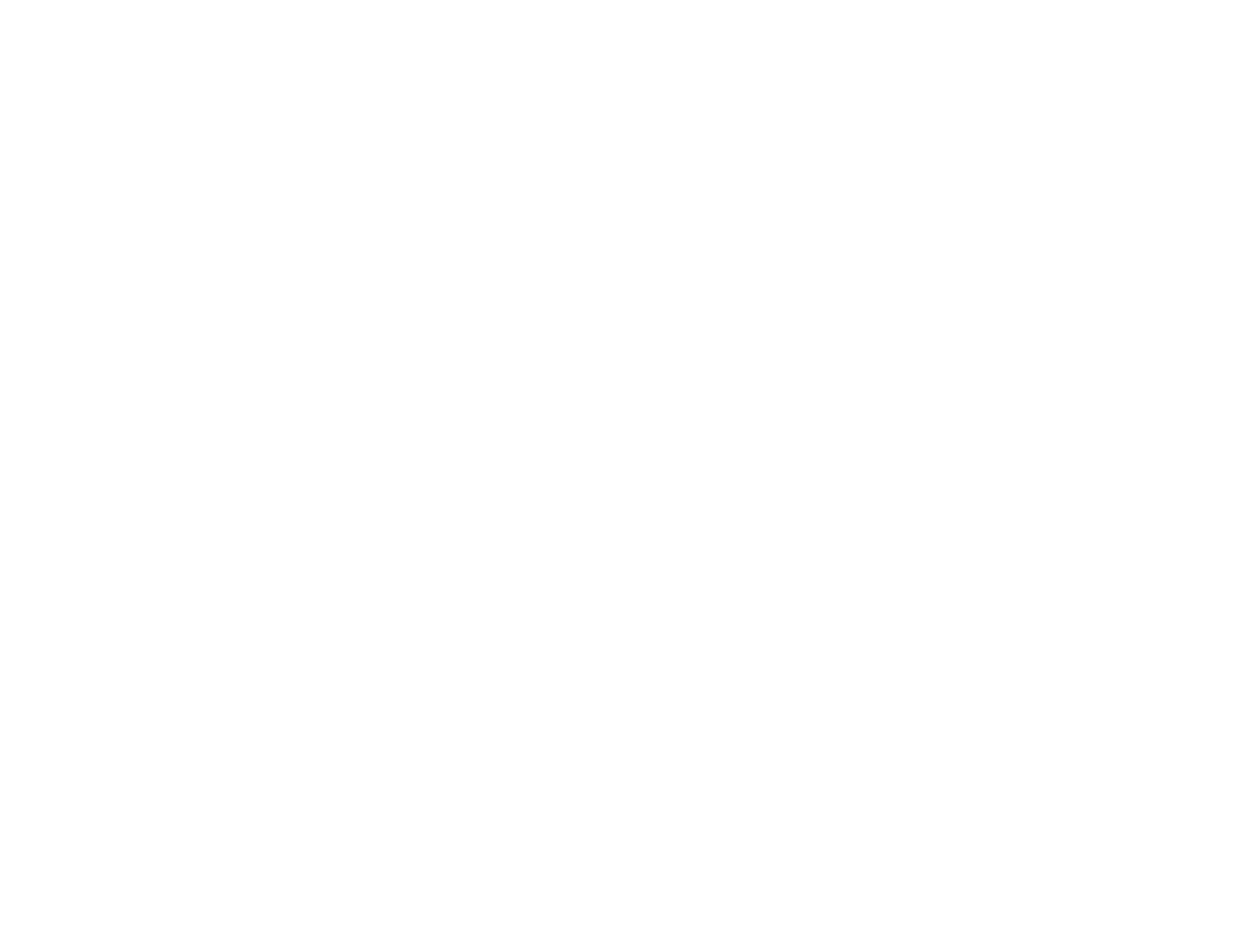
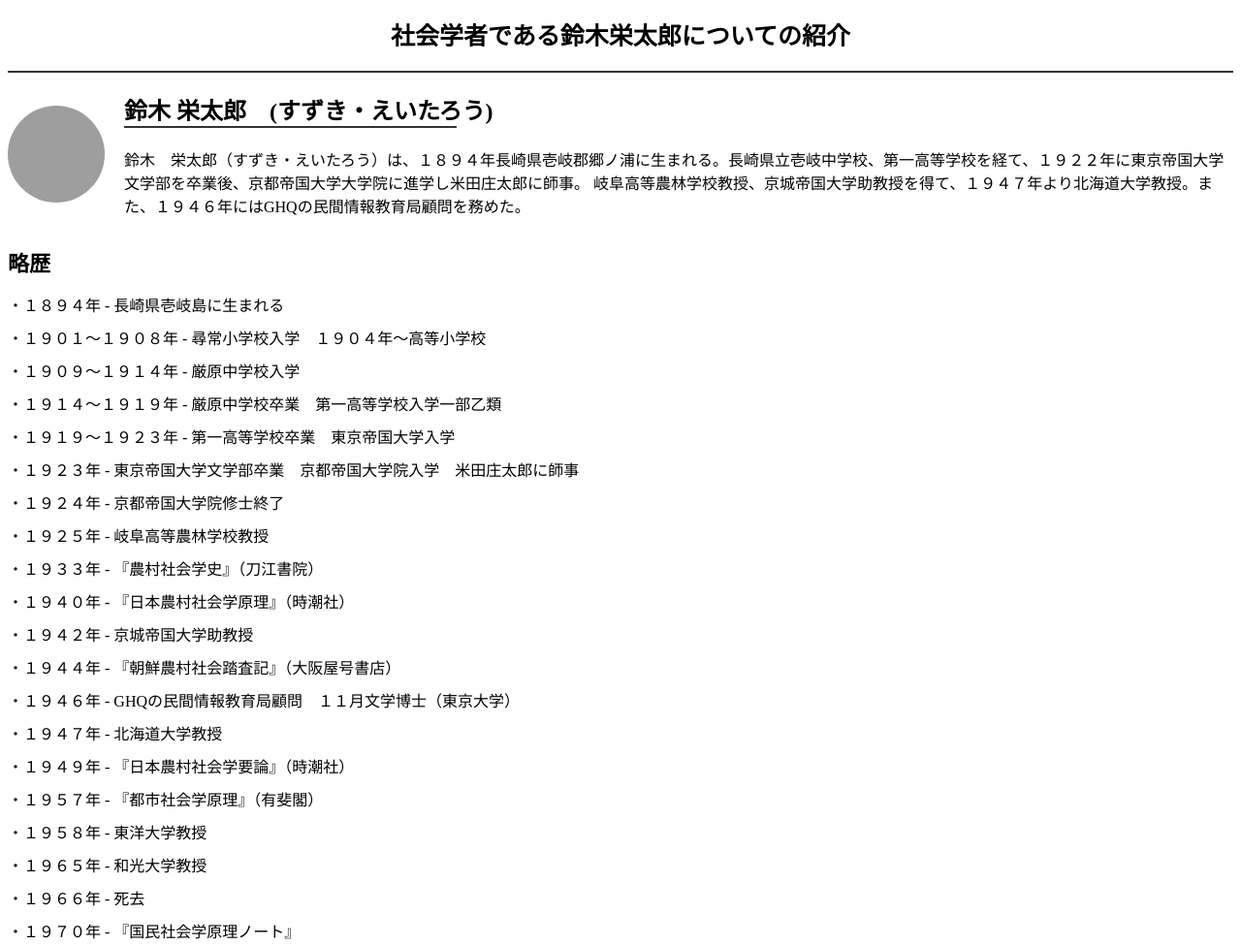
Before and after one commit to yuyawesleyan/archive-suzukieitarou, a plain HTML site: page pagethree.html in a window 1280 px wide. Shown: the whole page at 97% size. Before the commit the page ends 800 px from the top, so only its background shows below. Drawn offline with Linux system fonts and the light colour scheme; grey boxes are pictures that could not be loaded.

Commit message:
Add files via upload

```diff
--- a/pagethree.html
+++ b/pagethree.html
@@ -0,0 +1,145 @@
+<!DOCTYPE html>
+<html lang="ja">
+<head>
+    <meta charset="UTF-8">
+    <meta name="viewport" content="width=device-width, initial-scale=1.0">
+    <title>人物紹介</title>
+
+<style>
+    h1{
+        font-size: 25px;
+        color: black;
+        text-align: center;
+    }
+
+    p{
+        font-size: 20px
+        ;
+    }
+
+    container {
+    text-align: center;
+}
+
+container {
+    width: 80%; /* コンテナの幅を設定 */
+    text-align: center; /* デフォルトで中央揃え */
+}
+
+.profile {
+    display: flex;
+    align-items: center; /* 縦方向に中央揃え */
+    justify-content: flex-start; /* 左寄せ */
+    margin: 20px auto; /* 上下のマージンを追加し、左右を自動でセンタリング */
+}
+
+.profile-photo {
+    border-radius: 50%;
+    width: 100px; /* 画像の幅を100pxに設定 */
+    height: 100px; /* 画像の高さを100pxに設定 */
+    object-fit: cover;
+    margin-right: 20px; /* 画像と名前の間にスペースを追加 */
+}
+
+.profile-info {
+    display: flex;
+    flex-direction: column; /* 縦方向に配置 */
+    align-items: flex-start; /* 左寄せ */
+}
+
+.profile-name {
+    font-size: 24px;
+    font-weight: bold;
+    margin-bottom: -20px;
+}
+
+hr {
+    border: none;
+    border-top: 2px solid #333;
+    margin: 20px 0;
+    width: 100%;
+}
+
+hr.second-line {
+    border: none;
+    border-top: 2px solid #333;
+    margin: １00px 0;
+    width: 30%;
+}
+
+profile-text {
+    font-size: 16px;
+    line-height: 1.5; /* 行間を調整 */
+    margin-top: 10px; /* 横線と文章の間にスペースを追加 */
+}
+
+.profile-bio {
+    text-align: left; /* 略歴を左寄せ */
+    margin-top: 30px; /* 略歴セクションとプロフィールの間にスペースを追加 */
+}
+
+.profile-bio h2 {
+    font-size: 22px; /* 略歴見出しのフォントサイズ */
+    margin-bottom: 15px; /* 見出しとリストの間にスペースを追加 */
+}
+
+.profile-bio ul {
+    list-style-type: none; /* リストマーカーを削除 */
+    padding: 0; /* パディングをリセット */
+}
+
+.profile-bio li {
+    font-size: 16px; /* 略歴リスト項目のフォントサイズ */
+    margin-bottom: 10px; /* リスト項目間のスペースを追加 */
+}
+
+
+
+</style>
+
+</head>
+<body>
+    <div class="container">
+        <h1>社会学者である鈴木栄太郎についての紹介</h1>
+        <hr class="first-line">
+        <div class="profile">
+            <img src="zw.png" alt="顔写真" class="profile-photo">
+            <div class="profile-info">
+                <div class="profile-name">鈴木 栄太郎　(すずき・えいたろう)</div>
+                <hr class="second-line">
+                <div class="profile-text">
+                    鈴木　栄太郎（すずき・えいたろう）は、１８９４年長崎県壱岐郡郷ノ浦に生まれる。長崎県立壱岐中学校、第一高等学校を経て、１９２２年に東京帝国大学文学部を卒業後、京都帝国大学大学院に進学し米田庄太郎に師事。
+                    岐阜高等農林学校教授、京城帝国大学助教授を得て、１９４７年より北海道大学教授。また、１９４６年にはGHQの民間情報教育局顧問を務めた。
+                </div>
+            </div>
+        </div>
+        <div class="profile-bio">
+            <h2>略歴</h2>
+            <ul>
+                <li>・１８９４年 - 長崎県壱岐島に生まれる</li>
+                <li>・１９０１〜１９０８年 - 尋常小学校入学　１９０４年〜高等小学校</li>
+                <li>・１９０９〜１９１４年 - 厳原中学校入学</li>
+                <li>・１９１４〜１９１９年 - 厳原中学校卒業　第一高等学校入学一部乙類</li>
+                <li>・１９１９〜１９２３年 - 第一高等学校卒業　東京帝国大学入学</li>
+                <li>・１９２３年 - 東京帝国大学文学部卒業　京都帝国大学院入学　米田庄太郎に師事</li>
+                <li>・１９２４年 - 京都帝国大学院修士終了</li>
+                <li>・１９２５年 - 岐阜高等農林学校教授</li>
+                <li>・１９３３年 - 『農村社会学史』（刀江書院）</li>
+                <li>・１９４０年 - 『日本農村社会学原理』（時潮社）</li>
+                <li>・１９４２年 - 京城帝国大学助教授</li>
+                <li>・１９４４年 - 『朝鮮農村社会踏査記』（大阪屋号書店）</li>
+                <li>・１９４６年 - GHQの民間情報教育局顧問　１１月文学博士（東京大学）</li>
+                <li>・１９４７年 - 北海道大学教授</li>
+                <li>・１９４９年 - 『日本農村社会学要論』（時潮社）</li>
+                <li>・１９５７年 - 『都市社会学原理』（有斐閣）</li>
+                <li>・１９５８年 - 東洋大学教授</li>
+                <li>・１９６５年 - 和光大学教授</li>
+                <li>・１９６６年 - 死去</li>
+                <li>・１９７０年 - 『国民社会学原理ノート』</li>
+
+
+            </ul>
+        </div>
+    </div>
+</body>
+</html>
--- a/stylestwo.css
+++ b/stylestwo.css
@@ -1,9 +1,10 @@
 /* stylestwo.css */
+
 body {
     font-family: Arial, sans-serif;
     margin: 0;
     padding: 0;
-    background-color: #13eb5b;
+    background-color: #18c652;
 }
 
 /* ヘッダーのスタイル */
@@ -33,7 +34,7 @@ main {
 
 /* フッターのスタイル */
 footer {
-    background-color: #333;
+    background-color: #6f6a6a;
     color: #fff;
     text-align: center;
     padding: 10px 20px;
```
Also changed, not shown: pagetwo.html (+21 -7 lines).
